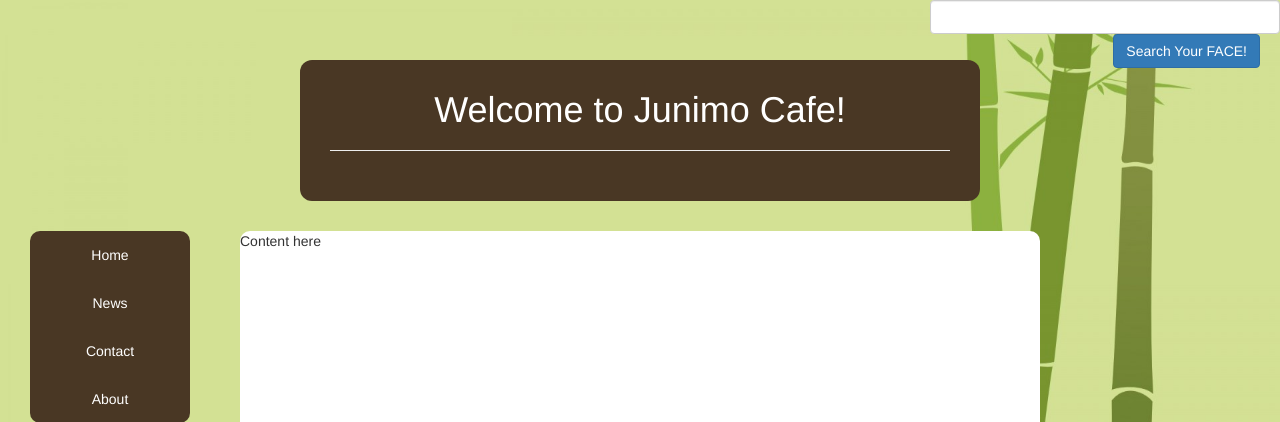
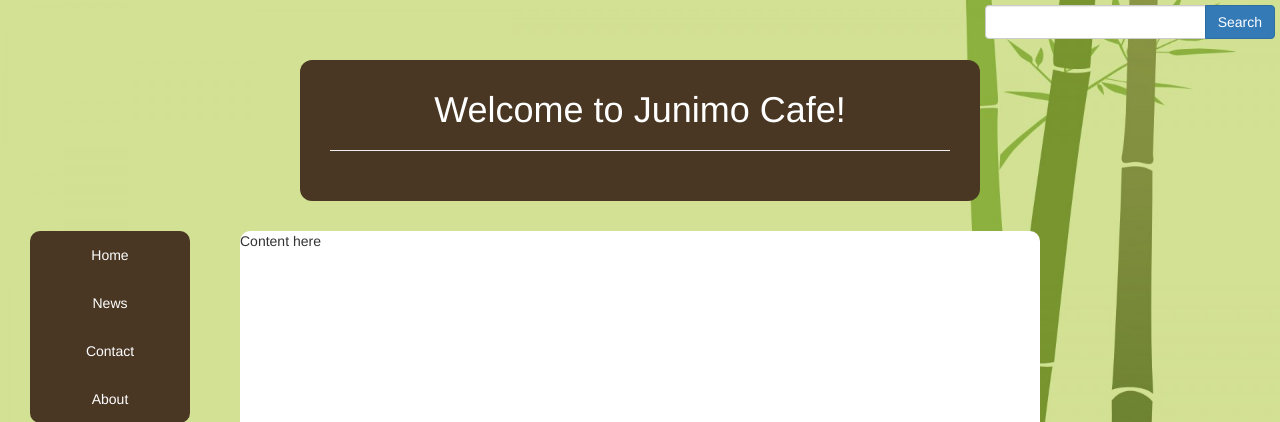
Before and after one commit to asolon11/CoffeeShopIntranet, a PHP site: page / in a window 1280 px wide. Shown: the top 422 px of the page. Run offline with PHP 8.4, Linux system fonts and the light colour scheme.

Commit message:
made adjustments to search button

```diff
--- a/WebContent/css/style.css
+++ b/WebContent/css/style.css
@@ -22,16 +22,9 @@ h1 {
   padding: 30px;
 }
 
-button {
-  float: right;
-  margin-right: 20px;
-}
-
-div.form-group {
-  float: right;
-  border-radius: 10px;
-  width: 350px;
-  display: inline;
+div.input-group {
+  float:right;
+  padding: 5px;
 }
 
 ul {
--- a/WebContent/index.html
+++ b/WebContent/index.html
@@ -9,8 +9,11 @@
   <body>
 
 
-	<div class="form-group">
-	<input type="text" class="form-control" id="search"><button type="button" class="btn btn-primary" placeholder="Search">Search Your FACE!</button>
+	<div class="input-group" style="width: 300px">
+	   <input type="text" class="form-control" id="search">
+     <span class="input-group-btn">
+        <button type="button" class="btn btn-primary" placeholder="Search">Search</button>
+     </span>
 	</div>
     <br><br>
 
```
